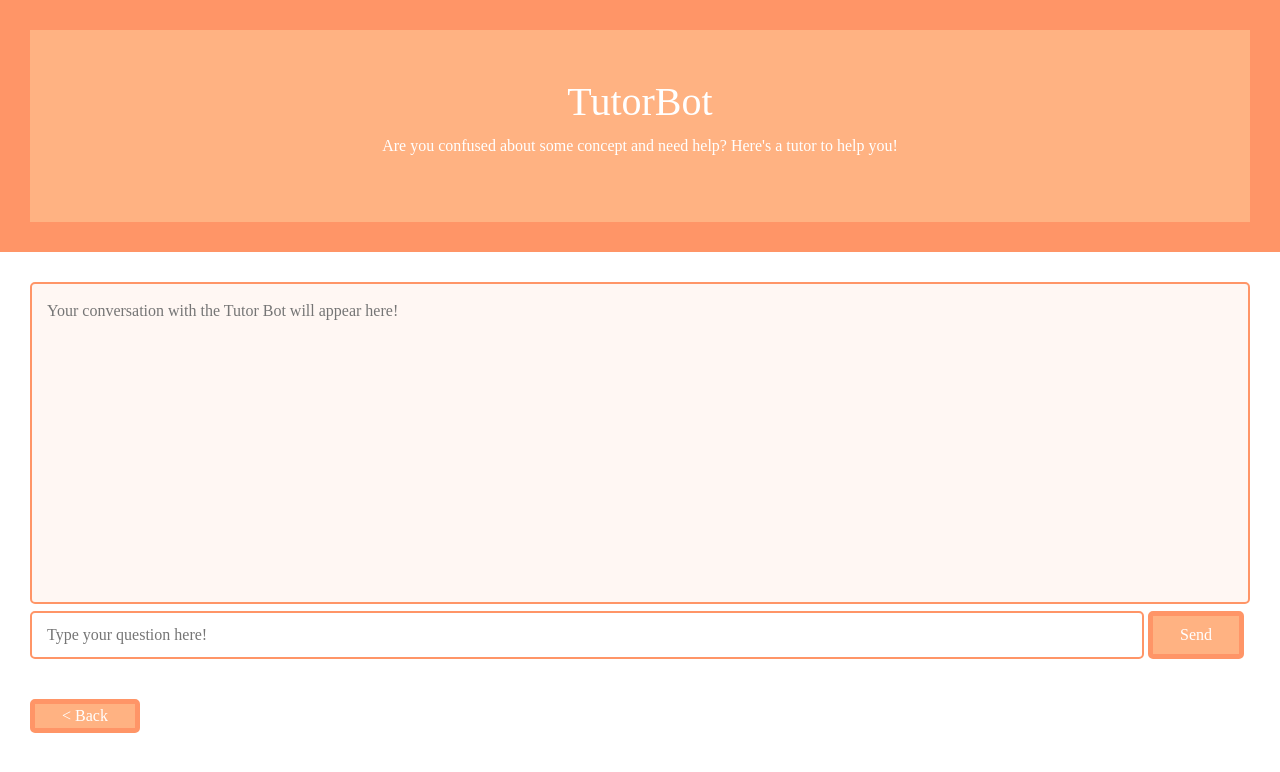
After one commit to Crossroads-Computer-Science/CAS-CompSci-Chatbots---F, a Flask app: page /tutor_bot in a window 1280 px wide. The commit adds this page. Shown: the top 772 px of the page. Run offline with Flask 3, Linux system fonts and the light colour scheme; some libraries are stand-ins or nearby versions.

Commit message:
added tutor bot

```diff
--- a/app.py
+++ b/app.py
@@ -41,6 +41,31 @@ def thanos_bot():
 
     return render_template("thanos_bot.html")
 
+
+
+
+@app.route('/tutor_bot')
+
+
+
+
+
+
+def tutor_bot():
+
+
+
+
+
+
+
+    return render_template("tutor_bot.html")
+
+
+
+
+
+
 @app.route("/chat")
 def chat_completion():
     prompt = request.args.get('prompt')
--- /dev/null
+++ b/templates/tutor_bot.html
@@ -0,0 +1,122 @@
+<!DOCTYPE html>
+<html lang="en">
+<head>
+    <meta charset="UTF-8">
+    <title>ClosedAI</title>
+    <meta name="viewport" content="width=device-width, initial-scale=1">
+    <link href="https://cdn.jsdelivr.net/npm/bootstrap@5.3.2/dist/css/bootstrap.min.css" rel="stylesheet">
+    <link href="./static/logo.png" rel="icon">
+    <script src="https://cdn.jsdelivr.net/npm/bootstrap@5.3.2/dist/js/bootstrap.bundle.min.js"></script>
+    <script src="https://cdnjs.cloudflare.com/ajax/libs/p5.js/0.9.0/p5.min.js"></script>
+    <script src="https://cdnjs.cloudflare.com/ajax/libs/p5.js/0.9.0/addons/p5.dom.min.js"></script>
+    <script src="https://unpkg.com/ml5@latest/dist/ml5.min.js" type="text/javascript"></script>
+</head>
+
+<style>
+    body {
+        font-family:'Nanum Gothic',serif;
+    }
+    button {
+        background-color: #ffb282;
+        border: 5px;
+        border-color: #ff9567;
+        border-style:solid;
+        border-radius: 5px;
+        color: #ffffff;
+        text-align: center;
+        display: inline-block;
+        font-size: 16px;
+    }
+
+    button#backBtn{
+        padding: 0px 27px;
+    }
+
+    button#chatBtn {
+        padding: 7px 27px;
+    }
+
+    #comment {
+        padding:15px;
+        border:2px;
+        border-color:#ff9567;
+        border-radius:5px;
+        border-style:solid;
+    }
+
+</style>
+
+
+<body>
+    <div style="padding:30px; background-color:#ff9567">
+        <div class="container-fluid p-5 text-white text-center" style="background-color:#ffb282">
+            <h1>TutorBot</h1>
+            <p>Are you confused about some concept and need help? Here's a tutor to help you!</p>
+        </div>
+    </div>
+
+    <div style="padding:30px">
+        <textarea placeholder="Your conversation with the Tutor Bot will appear here!" disabled readonly name="text" id="comment" rows="12" style="
+            width:100%;
+            resize:none;
+            background-color:#fff7f3";
+        ></textarea>
+        <div style="padding-bottom:40px">
+            <input type="text" id="prompt" placeholder="Type your question here!" style="
+                width:calc(100vw - 166px);
+                padding:2px;
+                border:2px;
+                border-style:solid;
+                border-color:#ff9567;
+                border-radius:5px;
+                padding:10px;
+                padding-left:15px;
+            ">
+            <button type="button" id="chatBtn">Send</button>
+        </div>
+        <a href="/">
+            <button type="button" id="backBtn">< Back</button>
+        </a>
+    </div>
+
+</body>
+
+
+<script>
+
+    document.getElementById('chatBtn').addEventListener('click', fetchJsonData);
+    let conversation = [{"role": "system", "content": "You're a tutor that knows everything and can explain any concept to the user. However, your explanations never make sense because no matter what, you always explain things using obscure and oddly specific refferences and in illogical order"}]
+
+    function fetchJsonData(event) {
+        event.preventDefault();
+        let promptInput = document.getElementById('prompt');
+        let prompt = promptInput.value;
+        promptInput.value = "";
+
+        let mytextarea = document.getElementById('comment');
+        mytextarea.value += "You: " + prompt + "\n"
+
+        console.log(prompt);
+
+        conversation.push({"role":"user", "content": prompt})
+
+        fetch('/chat?prompt=' + JSON.stringify(conversation))
+            .then(response => {
+                return response.text();
+            })
+            .then(message => {
+                console.log(message);
+
+                let mytextarea = document.getElementById('comment');
+                mytextarea.value += "HelpBot: " + message + "\n\n"
+                conversation.push({"role": "assistant", "content": message})
+                mytextarea.scrollTop = mytextarea.scrollHeight;
+            })
+            .catch(error => {
+                console.error('Error fetching JSON:', error);
+            });
+
+    }
+</script>
+
+</html>
```
Also changed, not shown: templates/index.html (+6 -4 lines), static/tutorbot.jpeg (added).
